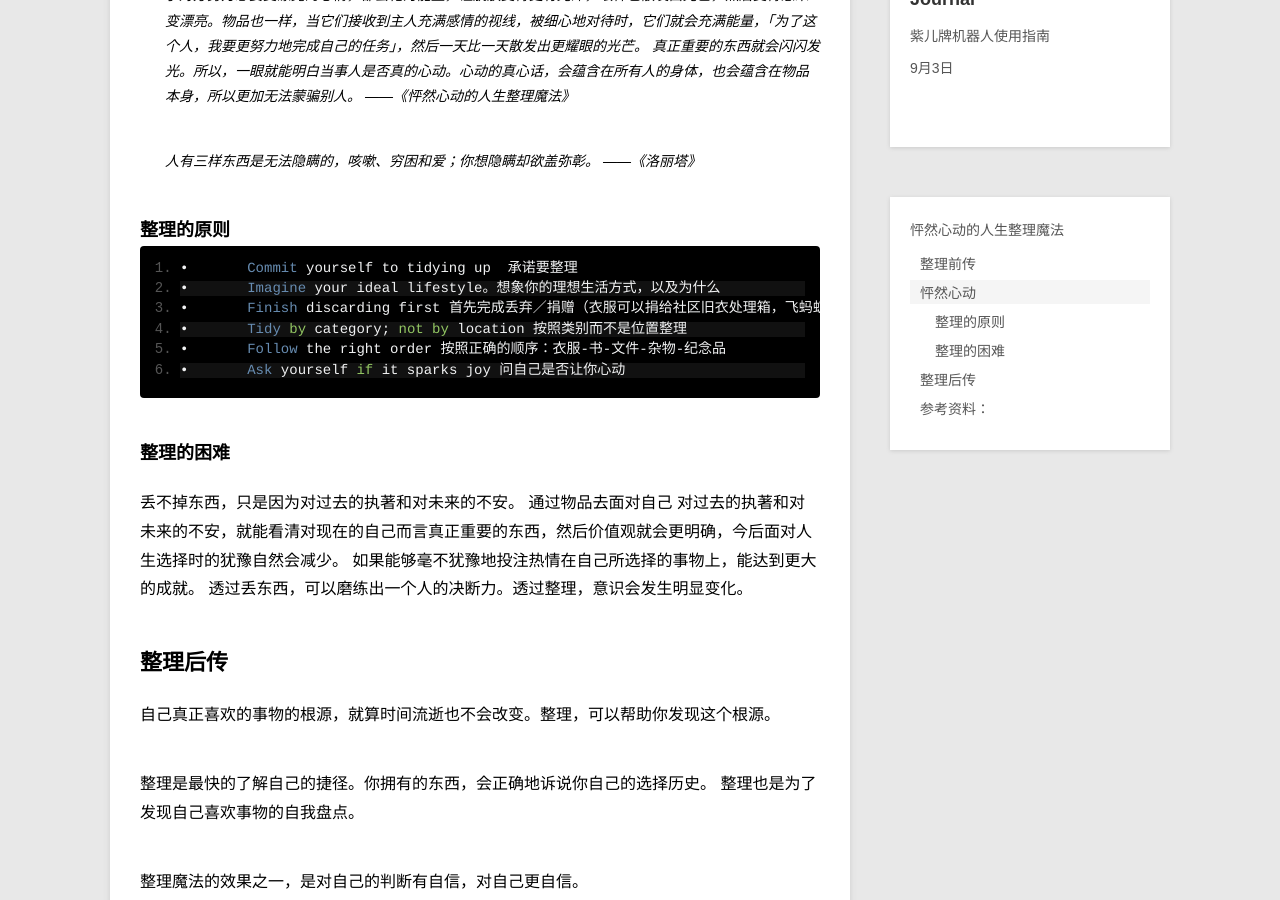
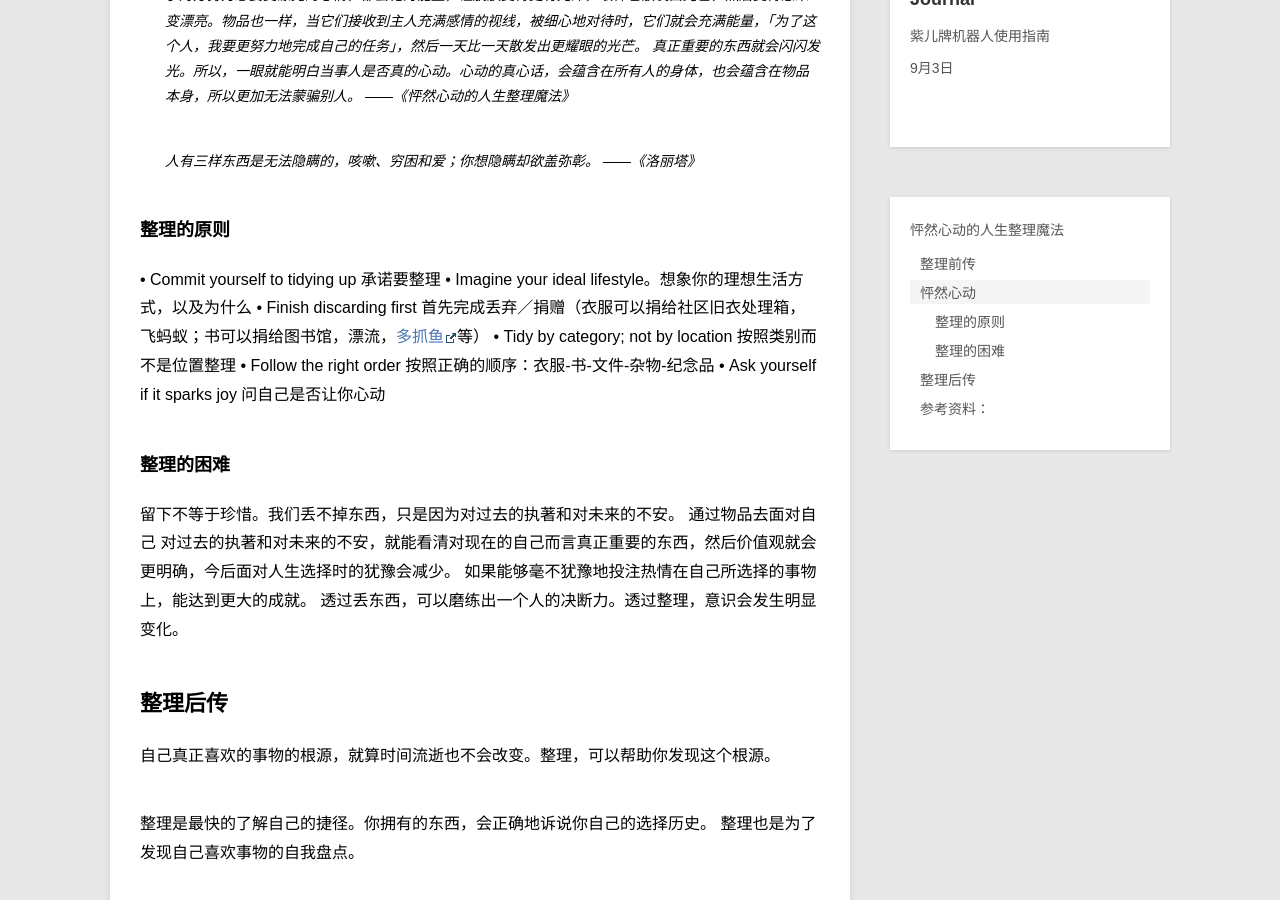
Before and after one commit to violettianjie/violettianjie.github.io, a Jekyll site: the page built from _posts/blog/2018-02-28-sparkjoy.md, in a window 1280 px wide and 900 px high, scrolled down 1037 px. Built offline with Jekyll 4.4.1, drawn with Linux system fonts in a browser that asks for light colours; comment, search, counter and statistics services are not loaded.

Commit message:
Update 2018-02-28-sparkjoy.md

```diff
--- a/_posts/blog/2018-02-28-sparkjoy.md
+++ b/_posts/blog/2018-02-28-sparkjoy.md
@@ -35,17 +35,17 @@ category: blog
 
 ### 整理的原则
 
-	•	Commit yourself to tidying up  承诺要整理
-	•	Imagine your ideal lifestyle。想象你的理想生活方式，以及为什么
-	•	Finish discarding first 首先完成丢弃／捐赠（衣服可以捐给社区旧衣处理箱，飞蚂蚁；书可以捐给图书馆，漂流，[多抓鱼](https://www.duozhuayu.com)等）
-	•	Tidy by category; not by location 按照类别而不是位置整理
-	•	Follow the right order 按照正确的顺序：衣服-书-文件-杂物-纪念品
-	•	Ask yourself if it sparks joy 问自己是否让你心动
+•	Commit yourself to tidying up  承诺要整理
+•	Imagine your ideal lifestyle。想象你的理想生活方式，以及为什么
+•	Finish discarding first 首先完成丢弃／捐赠（衣服可以捐给社区旧衣处理箱，飞蚂蚁；书可以捐给图书馆，漂流，[多抓鱼](https://www.duozhuayu.com)等）
+•	Tidy by category; not by location 按照类别而不是位置整理
+•	Follow the right order 按照正确的顺序：衣服-书-文件-杂物-纪念品
+•	Ask yourself if it sparks joy 问自己是否让你心动
 
 ### 整理的困难
 
-丢不掉东西，只是因为对过去的执著和对未来的不安。
-通过物品去面对自己 对过去的执著和对未来的不安，就能看清对现在的自己而言真正重要的东西，然后价值观就会更明确，今后面对人生选择时的犹豫自然会减少。
+留下不等于珍惜。我们丢不掉东西，只是因为对过去的执著和对未来的不安。
+通过物品去面对自己 对过去的执著和对未来的不安，就能看清对现在的自己而言真正重要的东西，然后价值观就会更明确，今后面对人生选择时的犹豫会减少。
 如果能够毫不犹豫地投注热情在自己所选择的事物上，能达到更大的成就。
 透过丢东西，可以磨练出一个人的决断力。透过整理，意识会发生明显变化。
 
```
